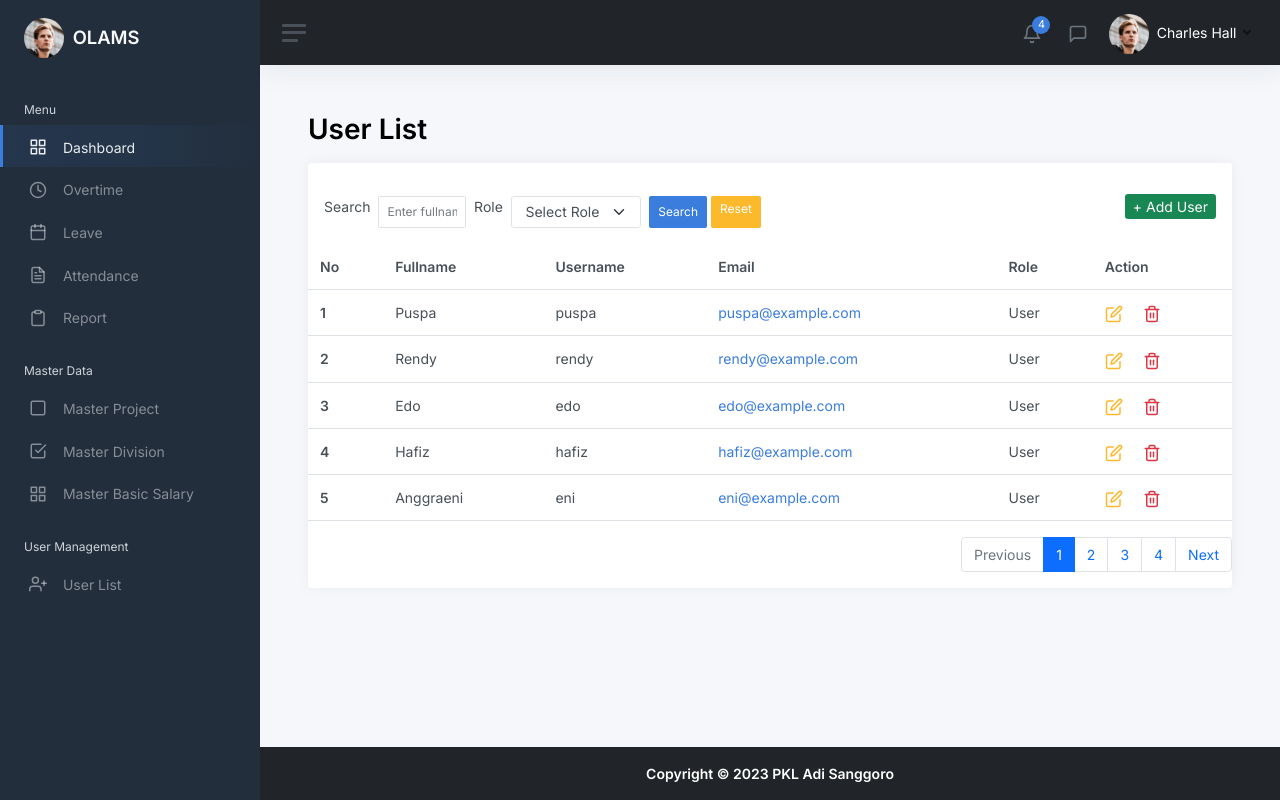
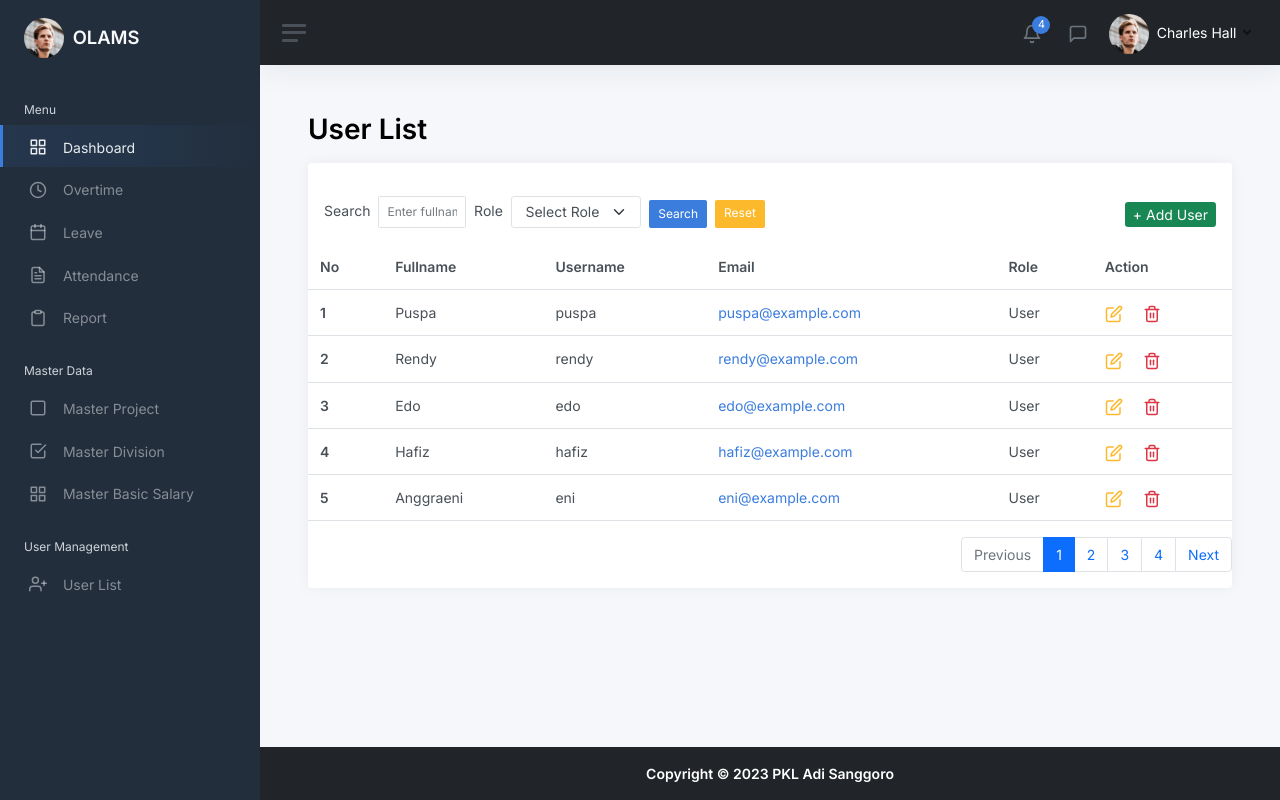
Before and after one commit to yaelahnong/OLAMS, a PHP site: page /olams/userlist.php in a window 1280 px wide. Run offline with PHP 8.4, Linux system fonts and the light colour scheme; a user stored in the database is signed in; data comes from the database, SQL or seed files in the repository.

Commit message:
memperbaiki ui userlist

```diff
--- a/userlist.php
+++ b/userlist.php
@@ -1,12 +1,13 @@
 <?php
+session_start();
 include __DIR__ . "/include/baseUrl.inc.php";
 include __DIR__ . "/include/conn.inc.php";
 include __DIR__ . "/include/csrf_token.inc.php";
 
-// if (!isset($_SESSION['user_id'])) {
-//   header("Location: login/login.php");
-//   exit;
-// }
+if (!isset($_SESSION['user_id'])) {
+  header("Location: login/login.php");
+  exit;
+}
 
 $limit = 5;
 $halaman_aktif = isset($_GET['page']) ? $_GET['page'] : 1;
@@ -76,9 +77,9 @@ $jumlah_halaman = ceil($jumlah_semua_data / $limit);
                   <div class="col-md-6">
                     <div class="d-flex align-items-center">
                       <form action="<?= cleanValue($_SERVER['PHP_SELF']); ?>" method="get" class="d-flex">
-                        <label for="inputSearch" class="ms-3 me-2">Search</label>
+                        <label for="inputSearch" class="ms-3 me-2 mt-1">Search</label>
                         <input type="text" name="search" id="inputSearch" placeholder="Enter fullname, username, email" class="form-control form-control-sm" value="<?= $search ?>">
-                        <label for="inputRole" class="mx-2">Role</label>
+                        <label for="inputRole" class="mx-2 mt-1">Role</label>
                         <select name="filter_role" id="inputRole" class="form-select form-control-sm" style="width: 200px;">
                           <option value="">Select Role</option>
                           <?php foreach ($roleOptions as $option) : ?>
@@ -88,12 +89,12 @@ $jumlah_halaman = ceil($jumlah_semua_data / $limit);
                             </option>
                           <?php endforeach; ?>
                         </select>
-                        <button type="submit" class="btn btn-sm btn-primary ms-2">Search</button>
-                        <a href="<?= cleanValue($_SERVER['PHP_SELF']); ?>" class="btn btn-sm btn-warning ms-1 text-white text-decoration-none">Reset</a>
+                        <button type="submit" class="btn btn-sm btn-primary ms-2 mt-1">Search</button>
+                        <a href="<?php echo cleanValue($_SERVER['PHP_SELF']);?>" class="btn btn-warning btn-sm ms-2 mt-1">Reset</a>
                       </form>
                     </div>
                   </div>
-                  <div class="col-md-6 text-end">
+                  <div class="col-md-6 text-end mt-2">
                     <a href="userlist_add.php" class="btn-sm btn-success me-3 text-white text-decoration-none">+ Add User</a>
                   </div>
                 </div>
@@ -141,7 +142,7 @@ $jumlah_halaman = ceil($jumlah_semua_data / $limit);
                         <?php if ($halaman_aktif > 1) : ?>
                           <?php $prevPage = $halaman_aktif - 1; ?>
                           <li class="page-item">
-                            <a class="page-link text-decoration-none" href="<?= cleanValue($_SERVER['PHP_SELF']) . '?page=' . $prevPage; ?><?php if (!empty($search)) {echo '&search=' . $search;} ?>
+                            <a class="page-link" href="<?= cleanValue($_SERVER['PHP_SELF']) . '?page=' . $prevPage; ?><?php if (!empty($search)) {echo '&search=' . $search;} ?>
                               <?php if (!empty($filter_role)) {
                             echo '&filter_role=' . $filter_role;
                           } ?>">Previous</a>
@@ -154,7 +155,7 @@ $jumlah_halaman = ceil($jumlah_semua_data / $limit);
 
                         <?php for ($i = 1; $i <= $jumlah_halaman; $i++) : ?>
                           <li class="page-item<?= $i == $halaman_aktif ? ' active' : '' ?>">
-                            <a class="page-link text-decoration-none" href="<?= cleanValue($_SERVER['PHP_SELF']) . '?page=' . $i; ?><?php if (!empty($search)) {echo '&search=' . $search;} ?>
+                            <a class="page-link" href="<?= cleanValue($_SERVER['PHP_SELF']) . '?page=' . $i; ?><?php if (!empty($search)) {echo '&search=' . $search;} ?>
                             <?php if (!empty($filter_role)) {
                             echo '&filter_role=' . $filter_role;
                           } ?>"><?= $i ?></a>
@@ -164,7 +165,7 @@ $jumlah_halaman = ceil($jumlah_semua_data / $limit);
                         <?php if ($halaman_aktif < $jumlah_halaman) : ?>
                           <?php $nextPage = $halaman_aktif + 1; ?>
                           <li class="page-item">
-                            <a class="page-link text-decoration-none" href="<?= cleanValue($_SERVER['PHP_SELF']) . '?page=' . $nextPage; ?><?php if (!empty($search)) {echo '&search=' . $search;} ?>
+                            <a class="page-link" href="<?= cleanValue($_SERVER['PHP_SELF']) . '?page=' . $nextPage; ?><?php if (!empty($search)) {echo '&search=' . $search;} ?>
                             <?php if (!empty($filter_role)) {
                             echo '&filter_role=' . $filter_role;
                           } ?>">Next</a>
--- a/userlist_add.php
+++ b/userlist_add.php
@@ -3,6 +3,12 @@ session_start();
 include __DIR__ . "/include/baseUrl.inc.php";
 include __DIR__ . "/include/conn.inc.php";
 include __DIR__ . "/include/csrf_token.inc.php";
+
+
+if (!isset($_SESSION['user_id'])) {
+  header("Location: login/login.php");
+  exit;
+}
 
 $roleQuery = "SELECT role_id, name FROM m_roles";
 $roleData = mysqli_prepare($conn, $roleQuery);
--- a/userlist_delete.php
+++ b/userlist_delete.php
@@ -3,6 +3,11 @@ session_start();
 include __DIR__ . "/include/baseUrl.inc.php";
 include __DIR__ . "/include/conn.inc.php";
 include __DIR__ . "/include/csrf_token.inc.php";
+
+if (!isset($_SESSION['user_id'])) {
+  header("Location: login/login.php");
+  exit;
+}
 
 if ($_SERVER['REQUEST_METHOD'] === 'GET' && isset($_GET['id']) && is_numeric($_GET['id'])) {
     $user_id = $_GET['id'];
```
Also changed, not shown: userlist_update.php (+6 -1 lines).
